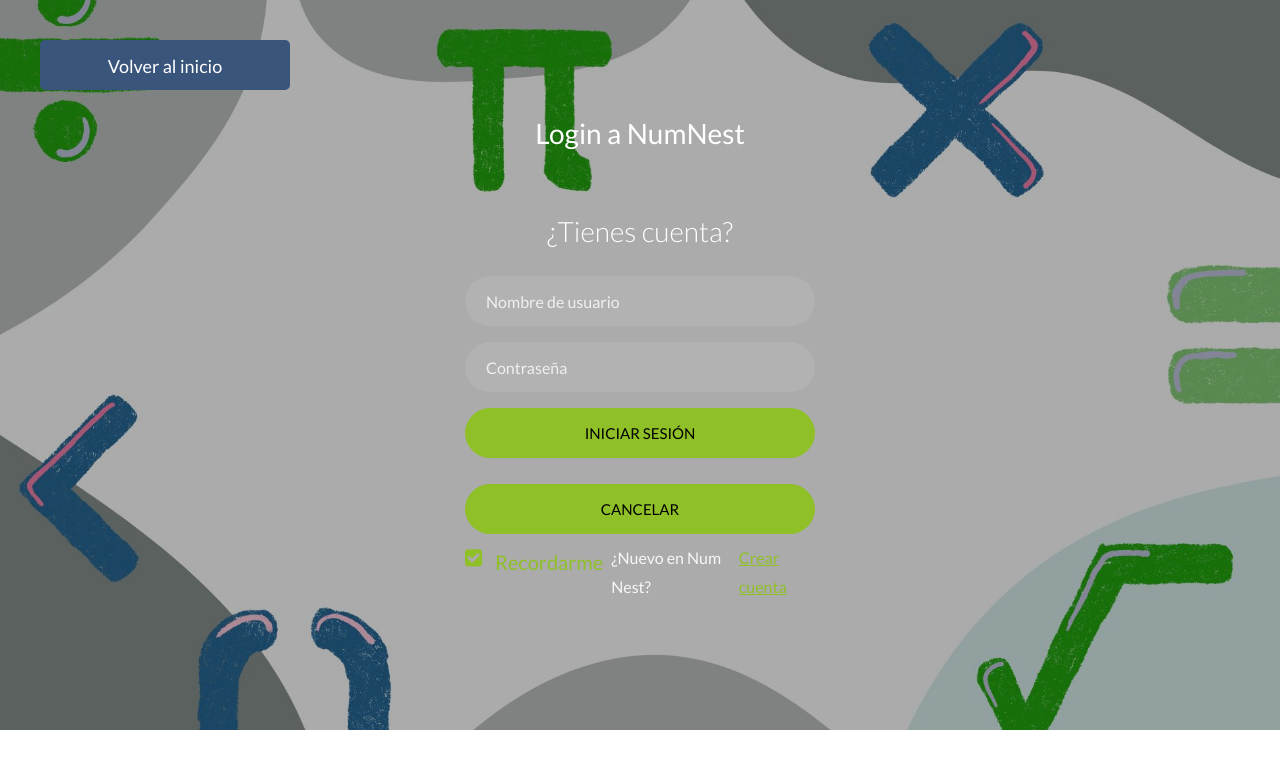
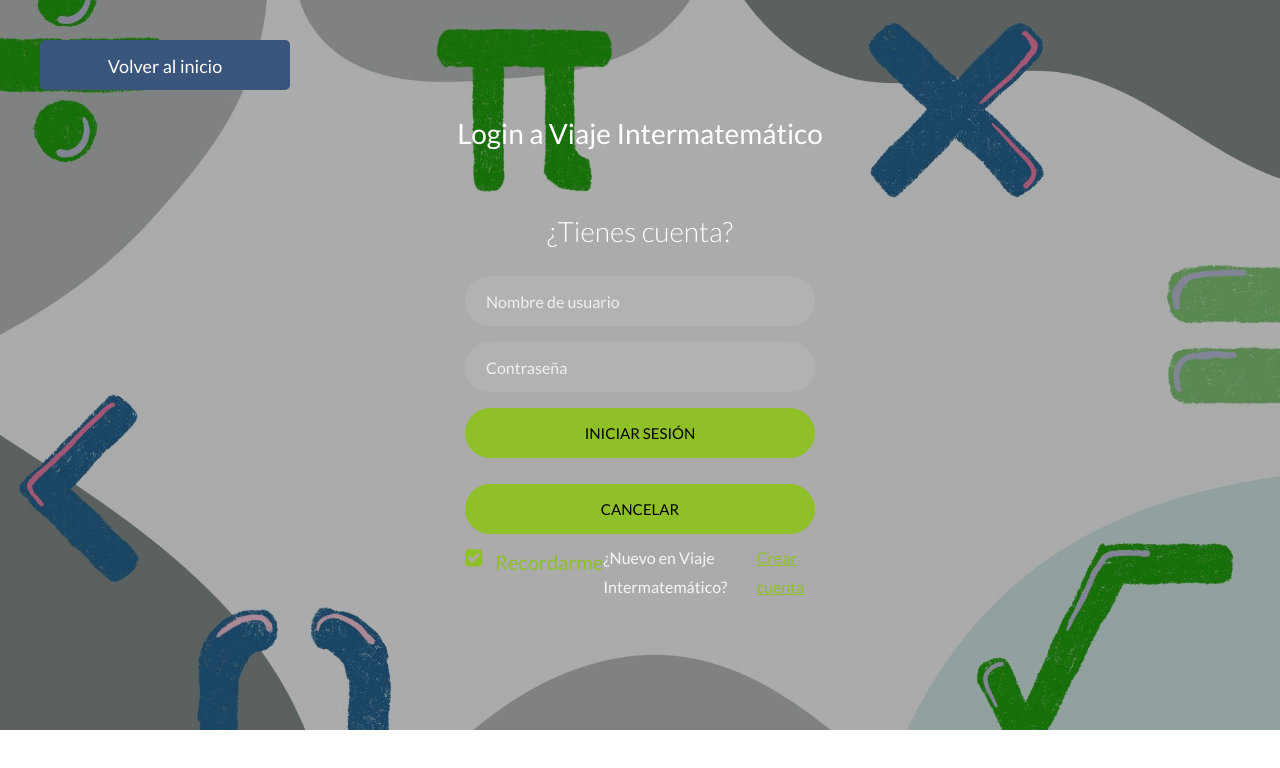
Before and after one commit to RicardoDuranS/NumNest, a plain HTML site: page login.html in a window 1280 px wide. Drawn offline with nearby package versions, Linux system fonts and the light colour scheme.

Commit message:
Update login.html
Cambio Nombre

```diff
--- a/login.html
+++ b/login.html
@@ -1,7 +1,7 @@
 <!DOCTYPE html>
 <html lang="en">
   <head>
-    <title>NumNest-Inicio de sesión</title>
+    <title>Viaje Intermatimático-Inicio de sesión</title>
     <meta charset="utf-8" />
     <meta
       name="viewport"
@@ -33,7 +33,7 @@
       <div class="container">
         <div class="row justify-content-center">
           <div class="col-md-6 text-center mb-5">
-            <h2 class="heading-section">Login a NumNest</h2>
+            <h2 class="heading-section">Login a Viaje Intermatemático</h2>
           </div>
         </div>
         <div class="row justify-content-center">
@@ -86,7 +86,7 @@
                     </label>
                   </div>
                   <div class="d-flex align-items-end justify-content-center">
-                    <p class="fs-4 mb-0 fw-bold">¿Nuevo en Num Nest?</p>
+                    <p class="fs-4 mb-0 fw-bold">¿Nuevo en Viaje Intermatemático?</p>
                     <a
                       class="text-primary fw-bold ms-0"
                       href="registro.html"
```
